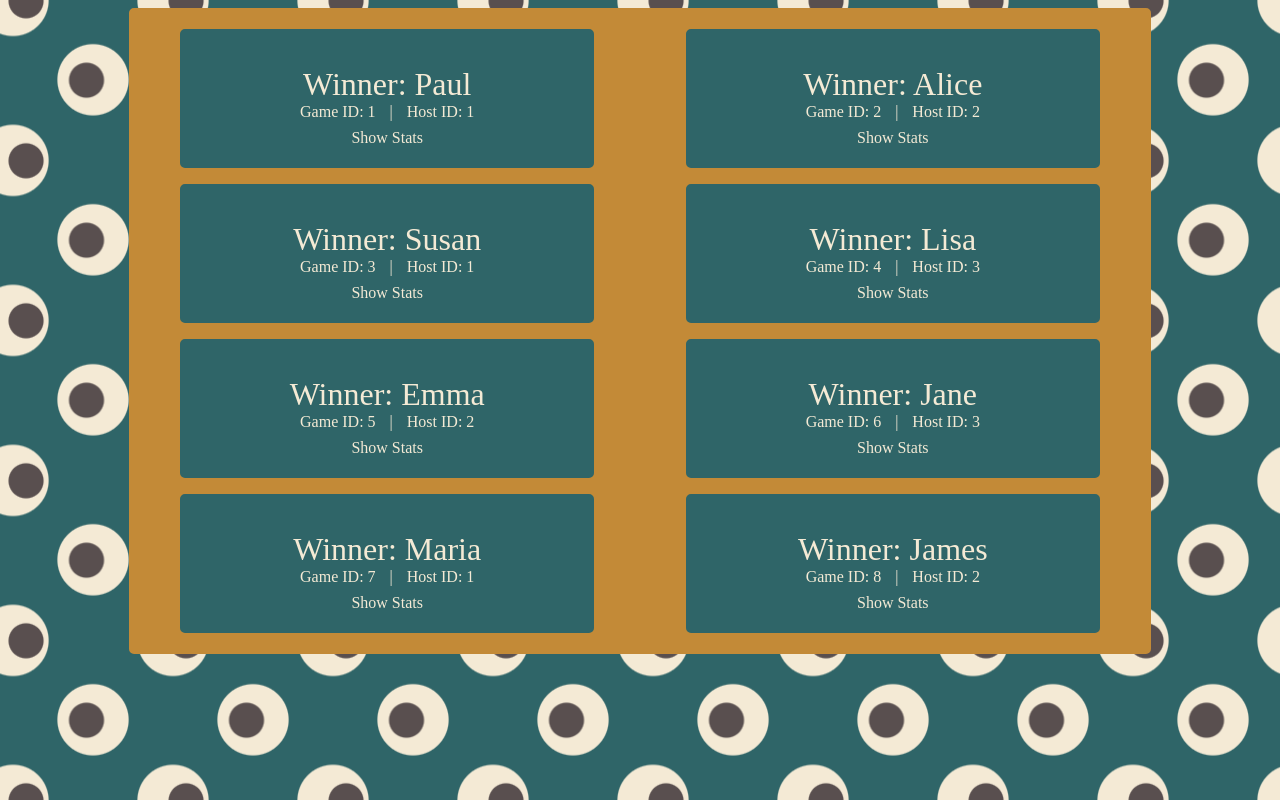
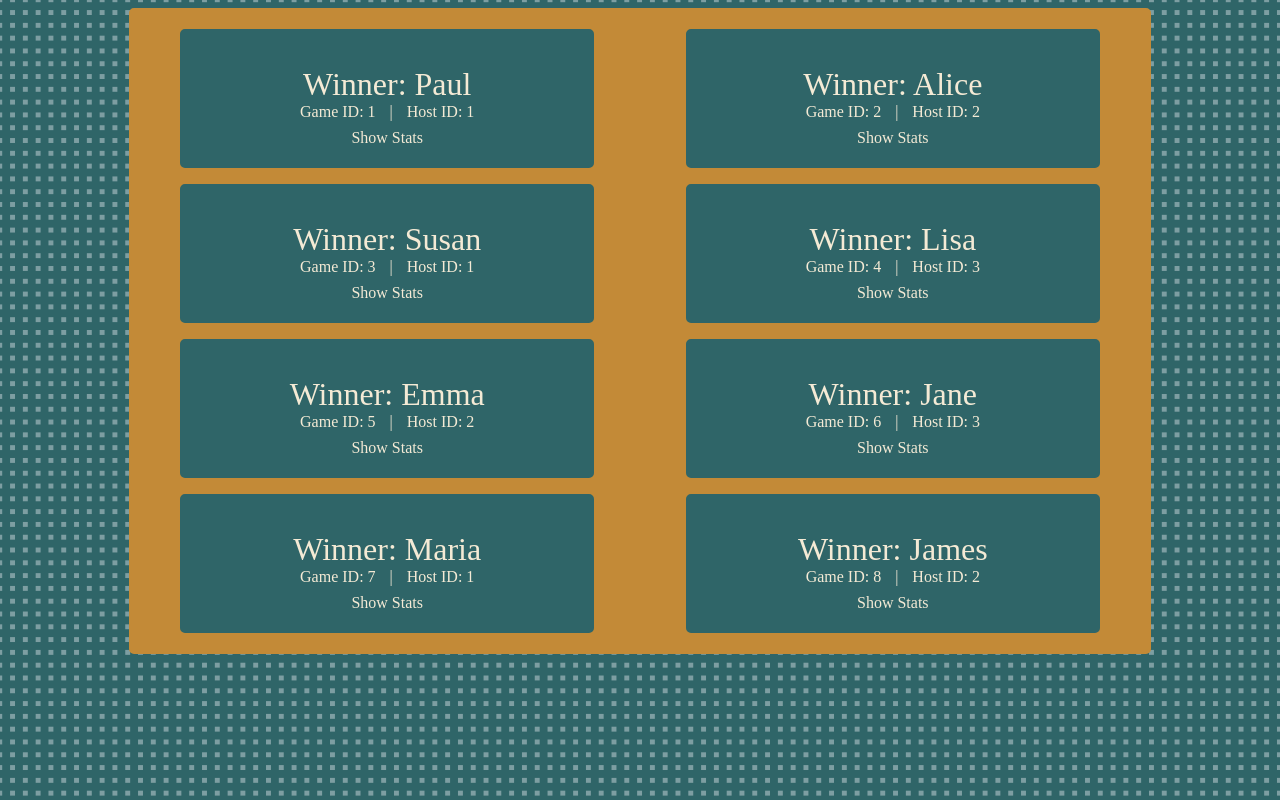
Before and after one commit to jauregiazcue/fullStack_group_project, a React (Vite) app in the folder client/: page / in a window 1280 px wide. Built offline with nearby package versions, Linux system fonts and the light colour scheme.

Commit message:
changed eyes to diagonal movement

```diff
--- a/client/index.html
+++ b/client/index.html
@@ -4,7 +4,7 @@
     <meta charset="UTF-8" />
     <link rel="icon" type="image/svg+xml" href="/icon.png" />
     <meta name="viewport" content="width=device-width, initial-scale=1.0" />
-    <title>Anansi</title>
+    <title>Erroton</title>
   </head>
   <body>
     <div id="root"></div>
--- a/client/src/App.css
+++ b/client/src/App.css
@@ -12,30 +12,28 @@
   --backgrounEyeGradient: #594F4F;
 
 }
+
 /* https://codepen.io/t_afif/pen/RwBzKpd */
 body {
   color: var(--text);
 
-  --s: 80px;
+  --s: .5vw;
 
-  --_g: radial-gradient(var(--backgroundIris) 31%, var(--backgroundEye) 32%);
-  --_l: radial-gradient(var(--backgrounEyeGradient) 15%, var(--backgroundEye) 16%);
-  background: var(--_l), var(--_l), var(--_g), var(--_g), var(--background);
+  --_g: radial-gradient(var(--weakSecondary) 31%, var(--strongSecondary) 32%);
+  background: var(--_g), var(--background);
   background-position: 0 0, var(--s) var(--s);
   background-size: calc(2*var(--s)) calc(2*var(--s));
   animation:
-    x 2s cubic-bezier(0.5, 92, 0.5, -92) infinite,
-    y 2s cubic-bezier(0.5, 92, 0.5, -92) infinite -.5s;
+    diagonalAnimation 2s linear infinite;
 }
 
 
-@keyframes x {
+@keyframes diagonalAnimation {
+
   to {
-    background-position-x: -.25px, calc(var(--s) - 1px),-.5px,calc(var(--s) - .5px);
+    background-position-x: calc(4*var(--s));
+    background-position-y: calc(4*var(--s));
   }
+
+
 }
-@keyframes y {
-  to {
-    background-position-y: -.25px, calc(var(--s) - 1px),.25px,calc(var(--s) - .5px);
-  }
-}
```
